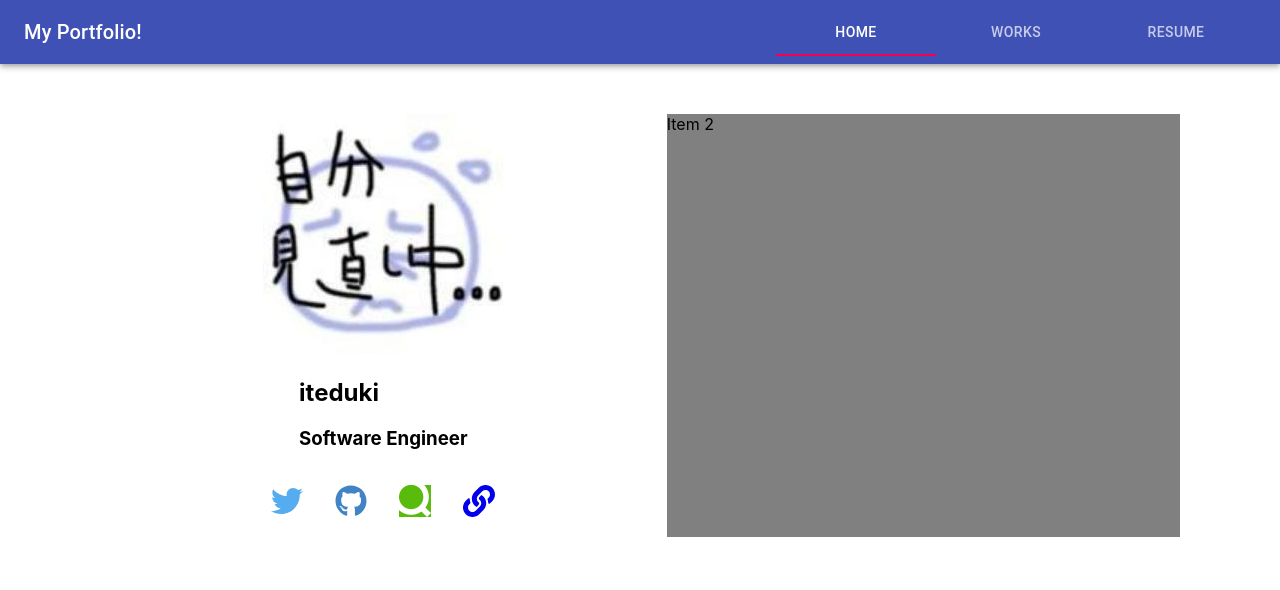
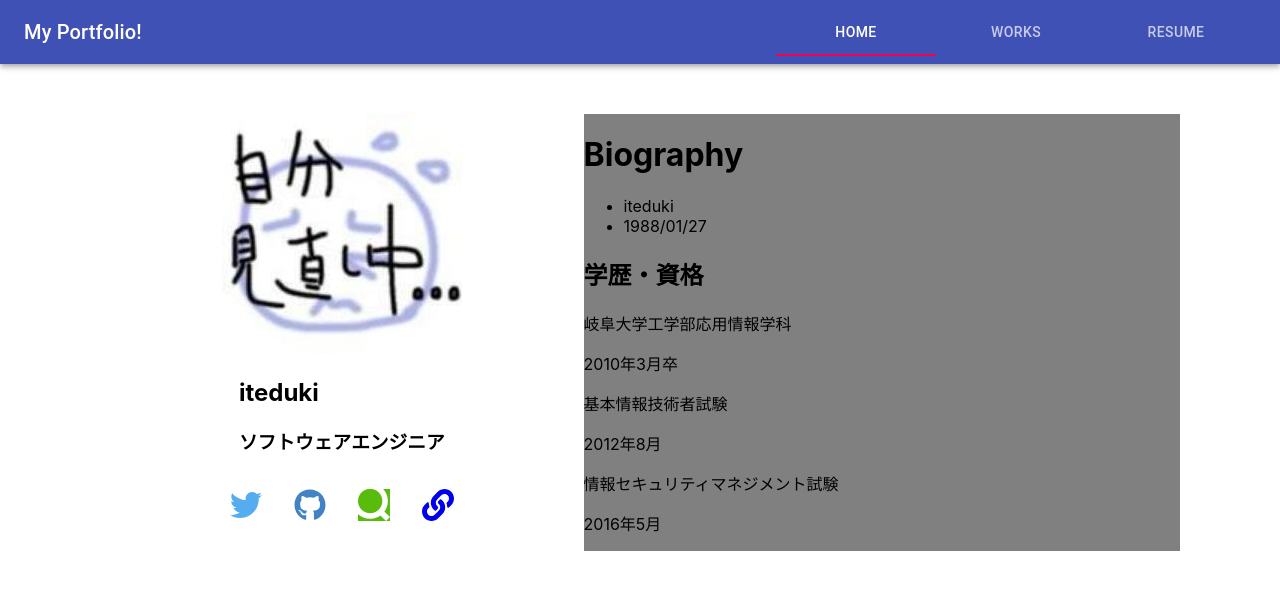
Before and after one commit to iteduki/react-portfolio, a React (Create React App) app: page / in a window 1280 px wide. Shown: the top 590 px of the page. Built offline with nearby package versions, Linux system fonts and the light colour scheme.

Commit message:
学歴資格を追加

```diff
--- a/src/pages/HomeComponent/Biography.tsx
+++ b/src/pages/HomeComponent/Biography.tsx
@@ -10,5 +10,34 @@ const useStyles = makeStyles({
 })
 export default function Biography() {
   const classes = useStyles()
-  return <Box className={classes.biography}>Item 2</Box>
+  return (
+    <Box className={classes.biography}>
+      <Box>
+        <h1>Biography</h1>
+      </Box>
+      <Box>
+        <ul>
+          <li>iteduki</li>
+          <li>1988/01/27</li>
+        </ul>
+      </Box>
+      <Box>
+        <h2>学歴・資格</h2>
+      </Box>
+      <Box>
+        <Box>
+          <p>岐阜大学工学部応用情報学科</p>
+          <p>2010年3月卒</p>
+        </Box>
+        <Box>
+          <p>基本情報技術者試験</p>
+          <p>2012年8月</p>
+        </Box>
+        <Box>
+          <p>情報セキュリティマネジメント試験</p>
+          <p>2016年5月</p>
+        </Box>
+      </Box>
+    </Box>
+  )
 }
--- a/src/pages/HomeComponent/Profile.tsx
+++ b/src/pages/HomeComponent/Profile.tsx
@@ -30,7 +30,7 @@ export default function Profile() {
       </Box>
       <Box>
         <h2>iteduki</h2>
-        <h3>Software Engineer</h3>
+        <h3>ソフトウェアエンジニア</h3>
       </Box>
       <Box className={classes.sns}>
         <Box className={classes.snsIcon}>
```
